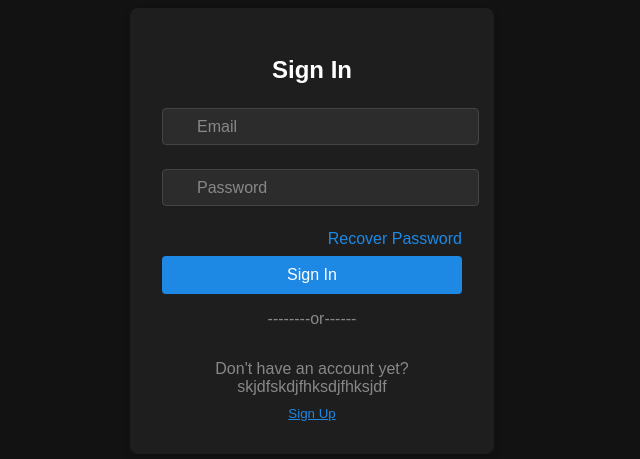
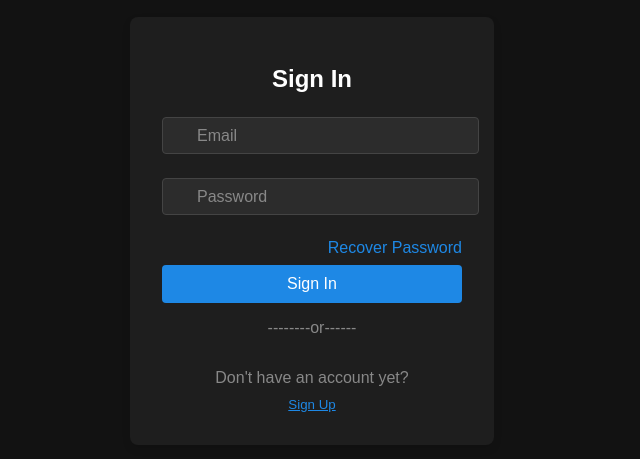
Before and after one commit to Adi-K527/AppliScan, a Vue app in the folder front-end/: page / in a window 1280 px wide. Shown: the part 169-628 px from the top of the page, without its empty margins (328-968 px from the left). Built offline with nearby package versions, Linux system fonts and the light colour scheme.

Commit message:
frontend-deployment

```diff
--- a/front-end/src/components/SignIn.vue
+++ b/front-end/src/components/SignIn.vue
@@ -26,7 +26,7 @@
       <i class="fab fa-facebook"></i>
     </div>
     <div class="links">
-      <p>Don't have an account yet? skjdfskdjfhksdjfhksjdf</p>
+      <p>Don't have an account yet?</p>
       <button @click="$emit('changeView', 'SignUp')">Sign Up</button>
     </div>
   </div>
```
